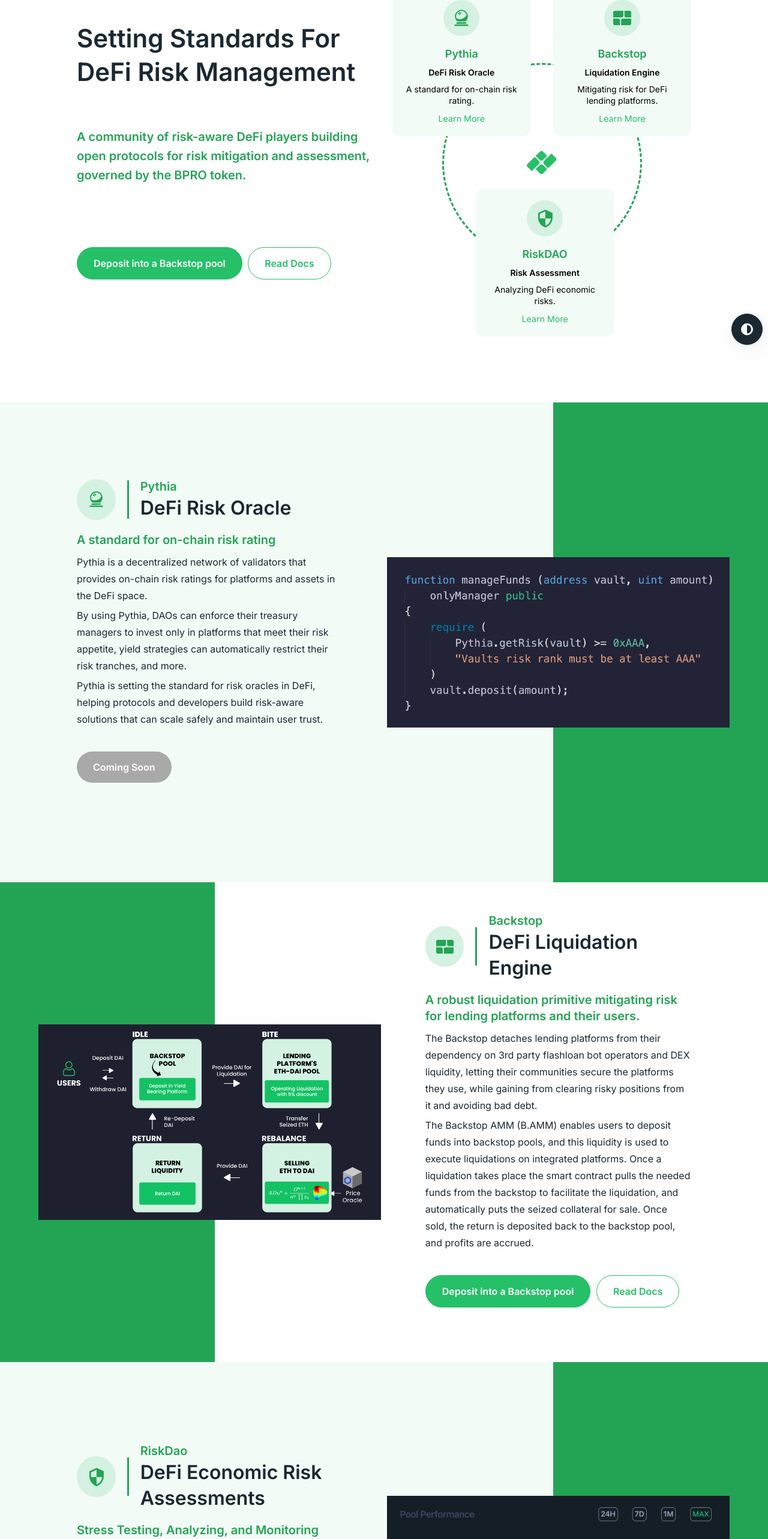
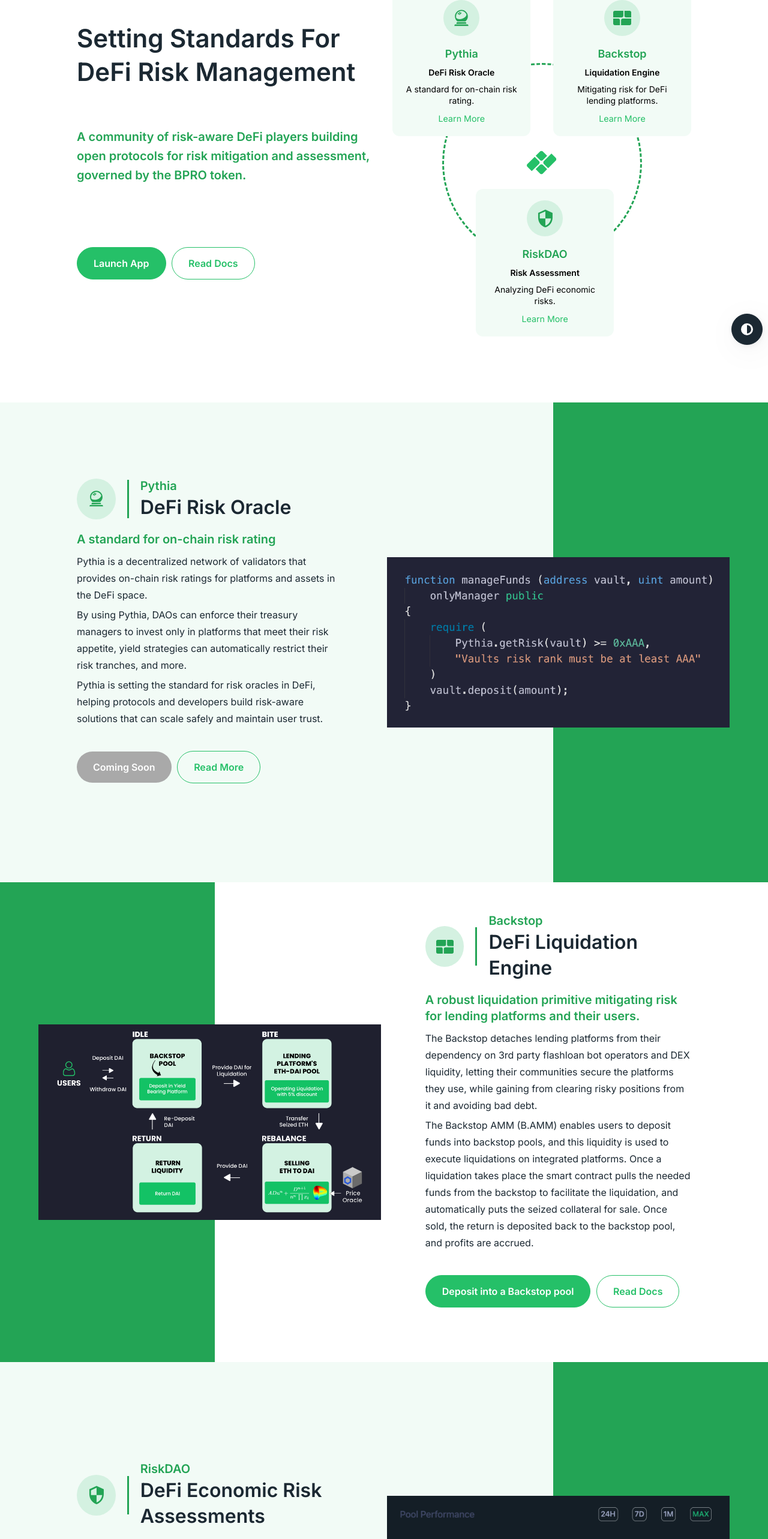
Before and after one commit to backstop-protocol/bpro-website, a React (Create React App) app: page / in a window 1280 px wide. Shown: the part 216-2782 px from the top of the page at 60% size. Built offline with nearby package versions, Linux system fonts and the light colour scheme.

Commit message:
last text changes

```diff
--- a/src/sections/First.js
+++ b/src/sections/First.js
@@ -7,11 +7,11 @@
   return <div className="section-container section-1">
     <section className="grid">
         <div style={{marginRight: 'var(--spacing)', display: 'flex', flexDirection: 'column', justifyContent: 'space-evenly'}}>
-          <Title>Setting Standards For DeFi Risk Management</Title>
+          <Title>Setting Standards For <br/> DeFi Risk Management</Title>
           <Subtitle>A community of risk-aware DeFi players building open protocols for risk mitigation and assessment, governed by the BPRO token.</Subtitle>
           {/* <Text>B.Protocol has been home for risk-aware DeFi contributors since 2020. From its novel Backstop AMM protocol (with over $300m TVL in its peak) that helps lending platforms mitigate risk and increase capital efficiency, through launching RiskDAO to educate and develop open-source frameworks and dashboards to manage risk across DeFi, up to the recent Risk Oracle - Pythia.</Text> */}
           <div className="button-container">
-          <a href="https://app.bprotocol.org" role="button">Deposit into a Backstop pool</a>
+          <a href="https://app.bprotocol.org" role="button">Launch App</a>
           <a href="https://docs.bprotocol.org" role="button" className="outline">Read Docs</a>
           </div>
         </div>
--- a/src/sections/Pythia.js
+++ b/src/sections/Pythia.js
@@ -21,6 +21,7 @@
         <div className="section-txt"> Pythia is setting the standard for risk oracles in DeFi, helping protocols and developers build risk-aware solutions that can scale safely and maintain user trust.</div>
         <div className="button-container">
           <a href="#" role="button" className="coming-soon">Coming Soon</a>
+          <a href="https://docs.bprotocol.org" role="button" className="outline">Read More</a>
         </div>
       </div>
       <div className="img-container">
--- a/src/sections/RiskDao.js
+++ b/src/sections/RiskDao.js
@@ -10,13 +10,12 @@
           </div>
           <div className="section-divider"></div>
           <div className="section-titles-container">
-            <div className="section-pre-title">RiskDao</div>
+            <div className="section-pre-title">RiskDAO</div>
             <div className="section-title">DeFi Economic Risk Assessments</div>
           </div>
         </div>
         <div className="section-subtitle">Stress Testing, Analyzing, and Monitoring Economic Risks in DeFi</div>
-        <div className="section-txt">Risk DAO is a service DAO focused on providing a new, open-source risk assessment framework, associated audits, and dashboards to stress test, monitor, and manage risk in DeFi lending protocols as well as stablecoins, L1 and L2 networks.</div>
-        <div className="section-txt">B.Protocol was part of the launchpad for RiskDAO and a current partner.</div>
+        <div className="section-txt">RiskDAO, a sub-DAO of B.Protocol, is a service DAO focused on providing a new, open-source risk assessment framework, associated audits, and dashboards to stress test, monitor, and manage risk in DeFi lending protocols as well as stablecoins, L1 and L2 networks.</div>
         <div className="button-container">
           <a href="https://riskdao.org" role="button">Browse Dashboards</a>
         </div>
```
